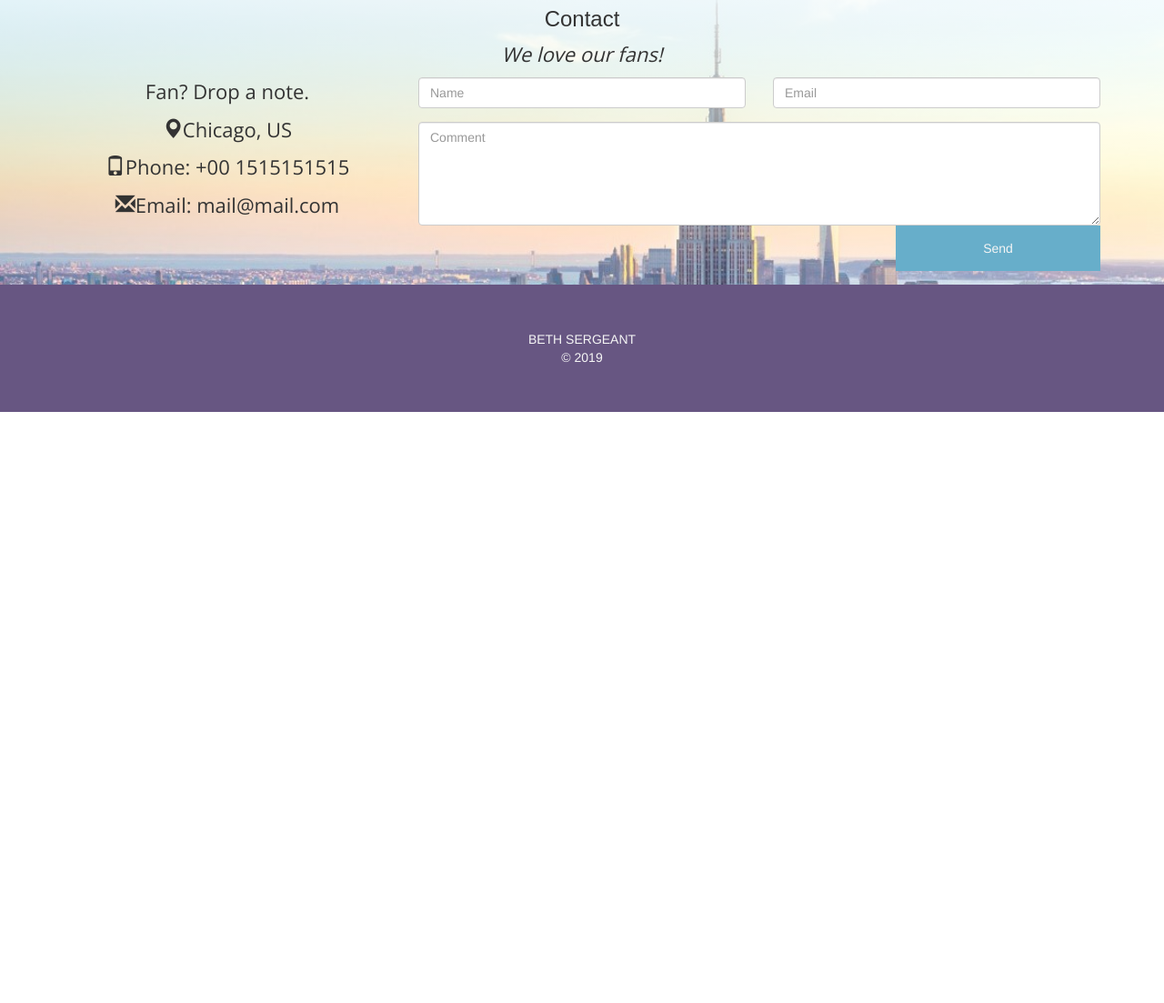
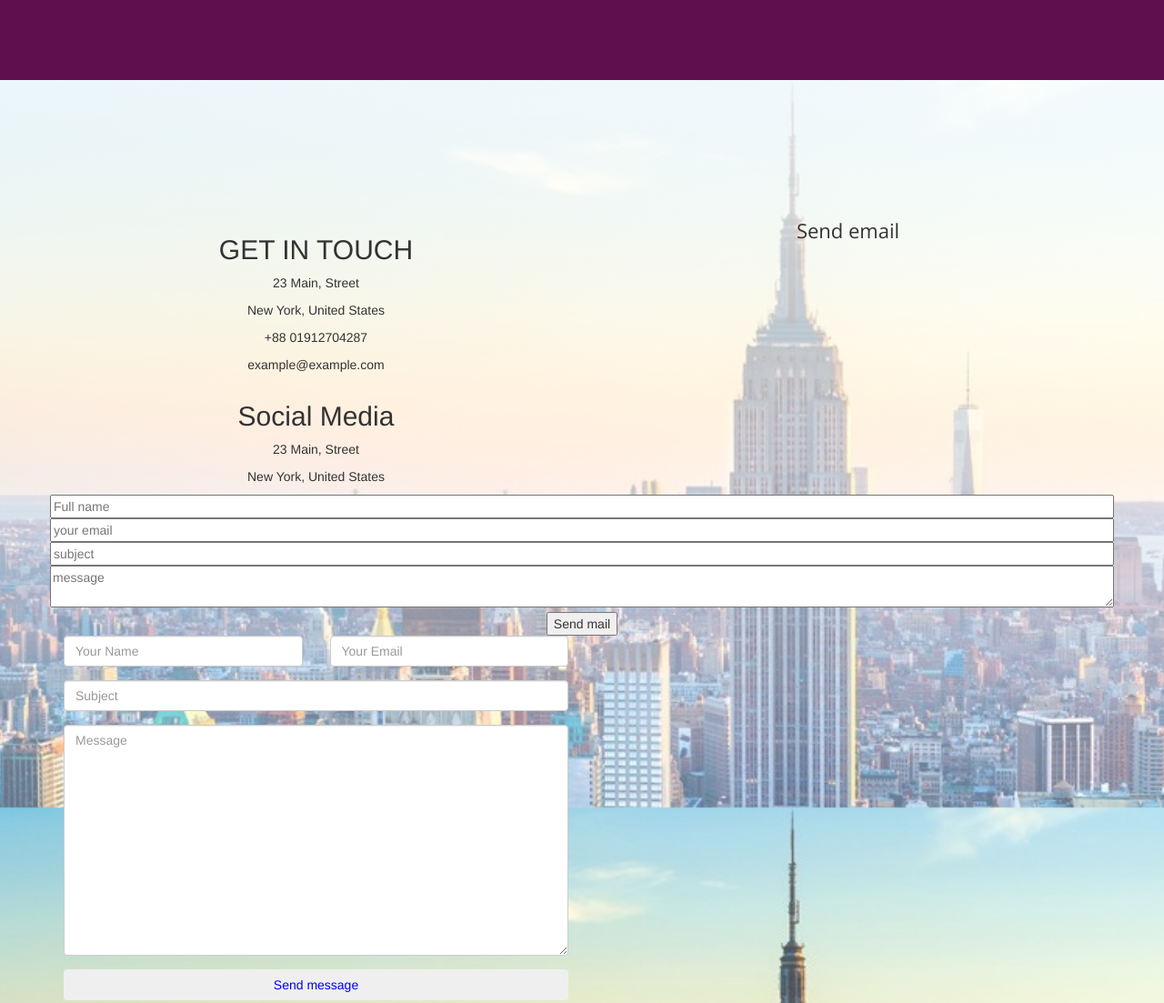
Before and after one commit to ersJava/ERS, a plain HTML site: page index.html in a window 1280 px wide. Shown: the part 2180-3283 px from the top of the page at 91% size. Before the commit the page ends 2633 px from the top, so only its background shows below. Drawn offline with nearby package versions, Linux system fonts and the light colour scheme; a web font is replaced by a local one.

Commit message:
testing php form

```diff
--- a/assets/css/styles.css
+++ b/assets/css/styles.css
@@ -41,8 +41,8 @@ p {
 .bg-3 {
   background-color: #5f0f4e;
   color: whitesmoke;
-  padding-top: 100px;
-  padding-bottom: 100px;
+  padding-top: 150px;
+  padding-bottom: 150px;
   ;
   /* opacity: 0.6; */
 }
@@ -283,7 +283,7 @@ footer {
 }
 
 
-/* Contact */
+/* Contact Overlay styles */
 #newsletter {
   background: transparent url(../images/nyc.jpg) no-repeat center top fixed;
   background-size: cover;
@@ -293,20 +293,9 @@ footer {
   background: linear-gradient(rgba(255, 255, 255, 0.9) 0%, rgba(255, 255, 255, 0.2) 95%);
   height: 100%;
   width: 100%;
+  padding-top: 150px;
+  padding-bottom: 150px;
 }
-/*
-#newsletter .form-control {
-  background-color: transparent;
-  border: 1px solid #dddddd;
-  border-radius: 0;
-  color: #888;
-  font-size: 11px;
-  font-weight: 600;
-  height: 200px;
-  text-align: center;
-  width: 70%;
-  background: #fff;
-} */
 
 @media (max-width: 575px) {
   #newsletter .form-control {
@@ -315,44 +304,65 @@ footer {
   }
 }
 
-#newsletter .btn {
-  background: #67aeca;
-  color: whitesmoke;
-  border: 0;
-  border-radius: 0;
-  height: 50px;
-  width: 30%;
-  transition: 0.3s;
-}
-
 @media (max-width: 575px) {
   #newsletter .btn {
     width: 100%;
   }
 }
 
-#newsletter .btn:hover {
-  background:#e52a6f;
+/* Contact styles */
+#contact {
+  height: auto;
+  width: 100%;
 }
 
-#newsletter .btn .fa {
-  padding-right: 10px;
+.contact-details {
+  list-style: none;
+  margin: 0;
+  padding: 0;
 }
 
-/* #newsletter ul {
-  display: inline-block;
-  margin-top: 40px;
-  margin-bottom: 0;
-} */
+.contact-details li {
+  padding-bottom: 10px;
+}
 
-/* #newsletter ul li {
-  background: #71c55d;
-  border-radius: 50px;
-  float: left;
-  height: 35px;
-  line-height: 35px;
-  margin-left: 10px;
-  margin-right: 10px;
-  width: 35px;
-  transition: 0.3s;
-} */
+#contact input, #contact textarea {
+  width: 100%;
+}
+
+
+#contact  #sendmessage {
+  color: #18d26e;
+  border: 1px solid #18d26e;
+  display: none;
+  text-align: center;
+  padding: 15px;
+  font-weight: 600;
+  margin: 15px;
+}
+
+#contact  #errormessage {
+  color: red;
+  display: none;
+  border: 1px solid red;
+  text-align: center;
+  padding: 15px;
+  font-weight: 600;
+  margin: 15px;
+}
+
+#contact #sendmessage.show, #contact #errormessage.show, #contact .show {
+  display: block;
+}
+
+#contact .validation {
+  color: red;
+  display: none;
+  margin: 0 0 20px;
+  font-weight: 400;
+  font-size: 13px;
+}
+
+.btn {
+  color:blue;
+}
--- a/index.html
+++ b/index.html
@@ -17,6 +17,10 @@
   <script src="assets/js/animation.js"></script>
   <link href="https://fonts.googleapis.com/css?family=Open+Sans|Carrois+Gothic+SC" rel="stylesheet">
   <link rel="stylesheet" href="https://use.fontawesome.com/releases/v5.6.3/css/all.css">
+
+  <!-- Font awesome -->
+  <link rel="stylesheet" href="https://use.fontawesome.com/releases/v5.7.1/css/all.css" integrity="sha384-fnmOCqbTlWIlj8LyTjo7mOUStjsKC4pOpQbqyi7RrhN7udi9RwhKkMHpvLbHG9Sr"
+    crossorigin="anonymous">
 
 </head>
 
@@ -233,49 +237,108 @@
 
 
 
-
+  <!-- fade effect div starts -->
   <section id="newsletter" class="newsletter text-center wow fadeInUp">
     <div class="overlay padd-section">
+
       <!-- <div class="container"> -->
 
+     <!-- start sectoion contact -->
+  <div id="contact">
+    <div class="container">
+      <div class="contact-block1">
+        <div class="row">
 
-      <div class="container">
-          <h3 class="text-center">Contact</h3>
-          <p class="text-center"><em>We love our fans!</em></p>
-          <div class="row test">
-            <div class="col-md-4">
-              <p>Fan? Drop a note.</p>
-              <p><span class="glyphicon glyphicon-map-marker"></span>Chicago, US</p>
-              <p><span class="glyphicon glyphicon-phone"></span>Phone: +00 1515151515</p>
-              <p><span class="glyphicon glyphicon-envelope"></span>Email: mail@mail.com</p>
-            </div>
-            <div class="col-md-8">
-              <div class="row">
-                <div class="col-sm-6 form-group">
-                  <input class="form-control" id="name" name="name" placeholder="Name" type="text" required>
-                </div>
-                <div class="col-sm-6 form-group">
-                  <input class="form-control" id="email" name="email" placeholder="Email" type="email" required>
-                </div>
-              </div>
-              <textarea class="form-control" id="comments" name="comments" placeholder="Comment" rows="5"></textarea>
-              <div class="row">
-                <div class="col-md-12 form-group">
-                  <button class="btn pull-right" type="submit">Send</button>
-                </div>
-              </div>
+          <div class="col-lg-6">
+            <div class="contact-contact">
+
+              <h2>GET IN TOUCH</h2>
+
+              <ul class="contact-details">
+                <li><span>23 Main, Street</span></li>
+                <li><span>New York, United States</span></li>
+                <li><span>+88 01912704287</span></li>
+                <li><span>example@example.com</span></li>
+              </ul>
+
+              <h2>Social Media</h2>
+
+              <ul class="contact-details">
+                <li><span>23 Main, Street</span></li>
+                <li><span>New York, United States</span></li>
+              </ul>
+
             </div>
           </div>
+
+<main>
+  <p>Send email</p>
+  <form action="contactform.php" method="post">
+    <input type="text" name="name" placeholder="Full name">
+    <input type="text" name="mail" placeholder="your email">
+    <input type="text" name="subject" placeholder="subject">
+    <textarea name="message" placeholder="message"></textarea>
+    <button type="submit" name="submit">Send mail</button>
+  </form>
+  </main>
+
+
+          <div class="col-lg-6">
+            <form action="mailto:ersergeant@gmail.com" method="post" role="form" class="contactForm">
+              <div class="row">
+
+                <div id="sendmessage">Your message has been sent. Thank you!</div>
+                <div id="errormessage"></div>
+
+                <div class="col-lg-6">
+                  <div class="form-group contact-block1">
+                    <input type="text" name="name" class="form-control" id="name" placeholder="Your Name" data-rule="minlen:4" data-msg="Please enter at least 4 chars" />
+                    <div class="validation"></div>
+                  </div>
+                </div>
+
+                <div class="col-lg-6">
+                  <div class="form-group">
+                    <input type="email" class="form-control" name="email" id="email" placeholder="Your Email" data-rule="email" data-msg="Please enter a valid email" />
+                    <div class="validation"></div>
+                  </div>
+                </div>
+
+                <div class="col-lg-12">
+                  <div class="form-group">
+                    <input type="text" class="form-control" name="subject" id="subject" placeholder="Subject" data-rule="minlen:4" data-msg="Please enter at least 8 chars of subject" />
+                    <div class="validation"></div>
+                  </div>
+                </div>
+
+                <div class="col-lg-12">
+                  <div class="form-group">
+                    <textarea class="form-control" name="message" rows="12" data-rule="required" data-msg="Please write something for me" placeholder="Message"></textarea>
+                    <div class="validation"></div>
+                  </div>
+                </div>
+
+                <div class="col-lg-12">
+                  <input type="submit" class="btn btn-defeault btn-send" value="Send message">
+                </div>
+
+              </div>
+            </form>
+          </div>
         </div>
+      </div>
+    </div>
+  </div>
+  <!-- start sectoion contact -->
 
+
+
+      <!-- <div class="container"> ends-->
+      <!-- fade effect div ends -->
     </div>
   </section>
 
-
-
-
-
-
+  <!-- Footer -->
   <footer class="container-fluid text-center">
     BETH SERGEANT
     <br>
```
Also changed, not shown: assets/images/download.png (added), assets/images/github.png (deleted), assets/images/images.jpg (added), assets/images/images.png (added), 3 other files.
